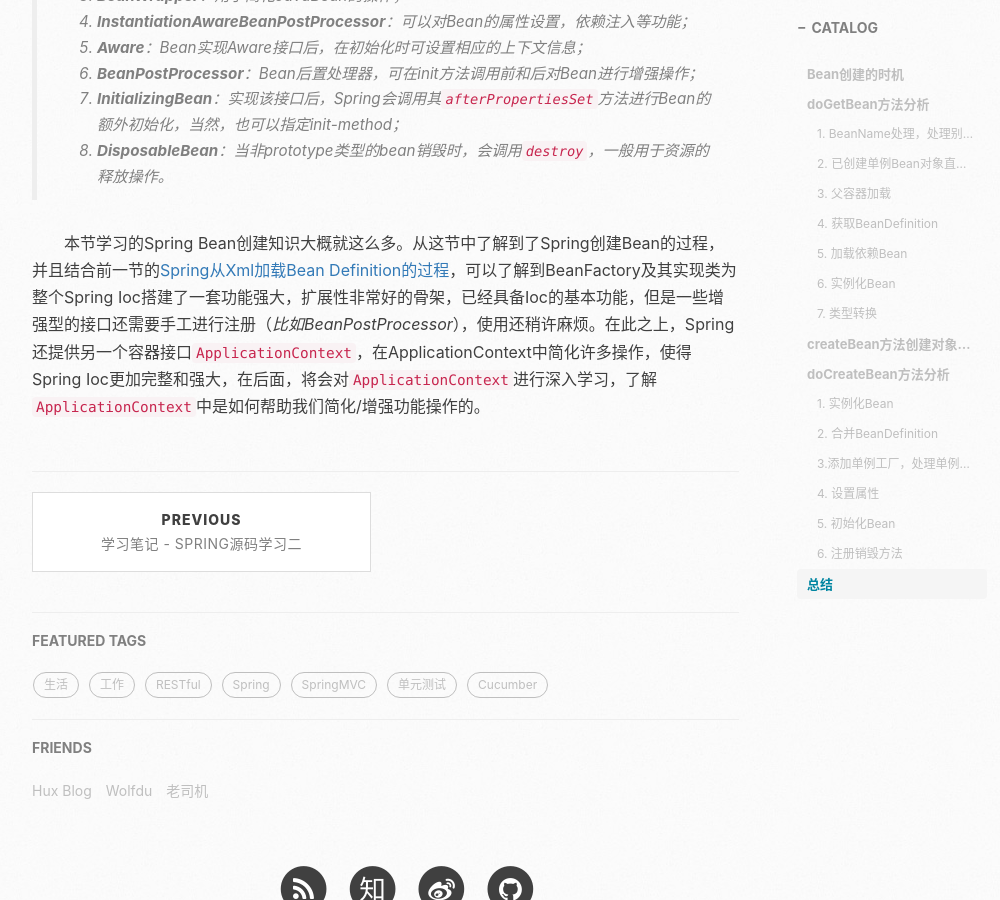
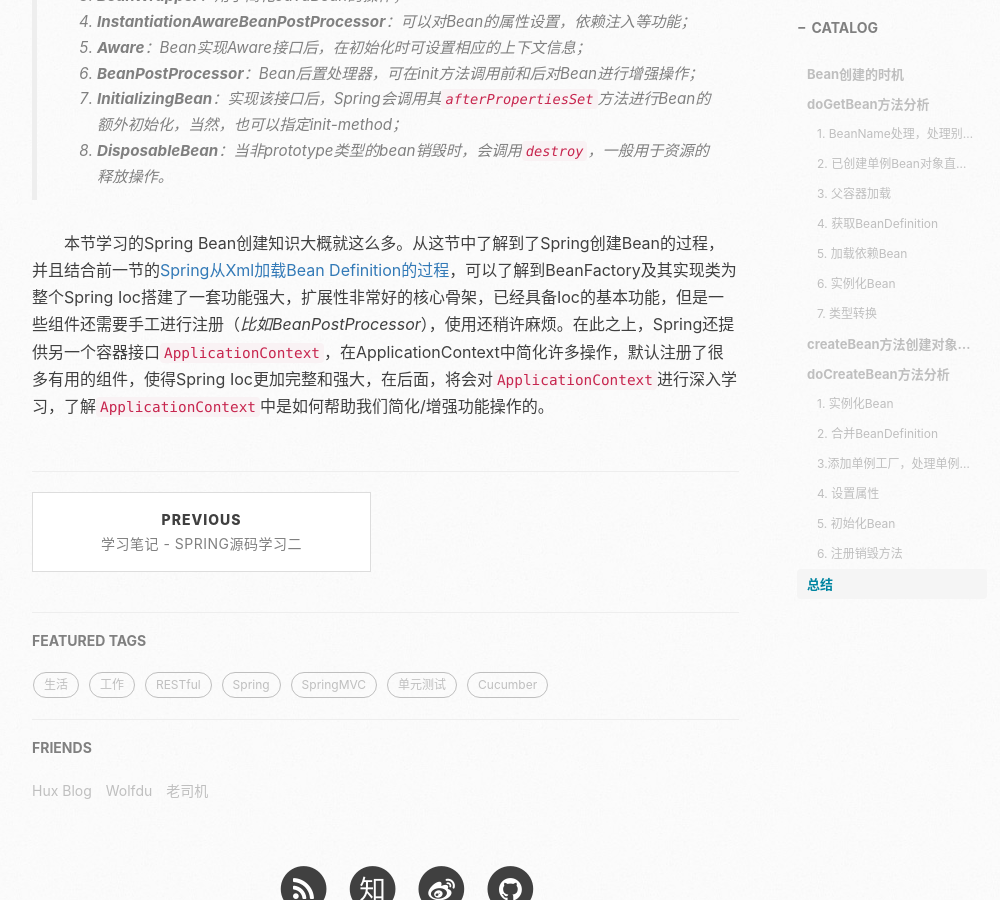
Before and after one commit to gyfeng/gyfeng.github.io, a Jekyll site: the page built from _posts/2017-05-10-lesson-spring-source-beaninit.markdown, in a window 1280 px wide and 900 px high, scrolled down 9373 px. Shown: the whole window, without its empty margins (233-1233 px from the left). Built offline with Jekyll 4.4.1, drawn with Linux system fonts in a browser that asks for light colours; nearby versions of some CDN libraries; comment, search, counter and statistics services are not loaded.

Commit message:
修定错误语句

```diff
--- a/_posts/2017-05-07-lesson-spring-source-ioc.markdown
+++ b/_posts/2017-05-07-lesson-spring-source-ioc.markdown
@@ -14,7 +14,7 @@ tags:
 &#8195;&#8195;Ioc是Spring最核心的功能，也是Spring一切功能的起点。今天，将从最基本的Ioc开始学习，逐步学习了解神秘的Spring。
 &#8195;&#8195;XmlBeanFactory是Spring提供的最简单的Ioc容器之一，我最喜欢从简单开始了，那么现在将从XmlBeanFactory的结构体系中逐步进行分析。
 
-## XmlBeanFactory的类结构体系
+## XmlBeanFactory的类继承体系
 ![Spring XmlBeanFactory类图](/img/in-post/spring-lesson/ioc/class-XmlBeanFactory.png)
 &#8195;&#8195;在XmlBeanFactory的类图中，我们可以看到BeanFactory和AliasRegistry占据最高点。
 &#8195;&#8195;BeanFactory定义了一系列获取Bean的方法，AliasRegistry(BeanDefinitionRegistry)提供的注册Bean的功能，而没有在类图中提到的BeanDefinitionReader则定义了从配置文件中加载Bean定义到BeanDefinitionRegistry中。三者配合，组成了Spring的核心框架。当然，具体功能还需要具体类来实现！
--- a/_posts/2017-05-10-lesson-spring-source-beaninit.markdown
+++ b/_posts/2017-05-10-lesson-spring-source-beaninit.markdown
@@ -316,4 +316,4 @@ registerDisposableBeanIfNecessary(beanName, bean, mbd);
 > 7. **InitializingBean**：实现该接口后，Spring会调用其`afterPropertiesSet`方法进行Bean的额外初始化，当然，也可以指定init-method；
 > 8. **DisposableBean**：当非prototype类型的bean销毁时，会调用`destroy`，一般用于资源的释放操作。
 
-&#8195;&#8195;本节学习的Spring Bean创建知识大概就这么多。从这节中了解到了Spring创建Bean的过程，并且结合前一节的[Spring从Xml加载Bean Definition的过程](http://blog.codedoge.com/2017/05/07/lesson-spring-source-ioc/)，可以了解到BeanFactory及其实现类为整个Spring Ioc搭建了一套功能强大，扩展性非常好的骨架，已经具备Ioc的基本功能，但是一些增强型的接口还需要手工进行注册（*比如BeanPostProcessor*），使用还稍许麻烦。在此之上，Spring还提供另一个容器接口`ApplicationContext`，在ApplicationContext中简化许多操作，使得Spring Ioc更加完整和强大，在后面，将会对`ApplicationContext`进行深入学习，了解`ApplicationContext`中是如何帮助我们简化/增强功能操作的。
+&#8195;&#8195;本节学习的Spring Bean创建知识大概就这么多。从这节中了解到了Spring创建Bean的过程，并且结合前一节的[Spring从Xml加载Bean Definition的过程](http://blog.codedoge.com/2017/05/07/lesson-spring-source-ioc/)，可以了解到BeanFactory及其实现类为整个Spring Ioc搭建了一套功能强大，扩展性非常好的核心骨架，已经具备Ioc的基本功能，但是一些组件还需要手工进行注册（*比如BeanPostProcessor*），使用还稍许麻烦。在此之上，Spring还提供另一个容器接口`ApplicationContext`，在ApplicationContext中简化许多操作，默认注册了很多有用的组件，使得Spring Ioc更加完整和强大，在后面，将会对`ApplicationContext`进行深入学习，了解`ApplicationContext`中是如何帮助我们简化/增强功能操作的。
```
